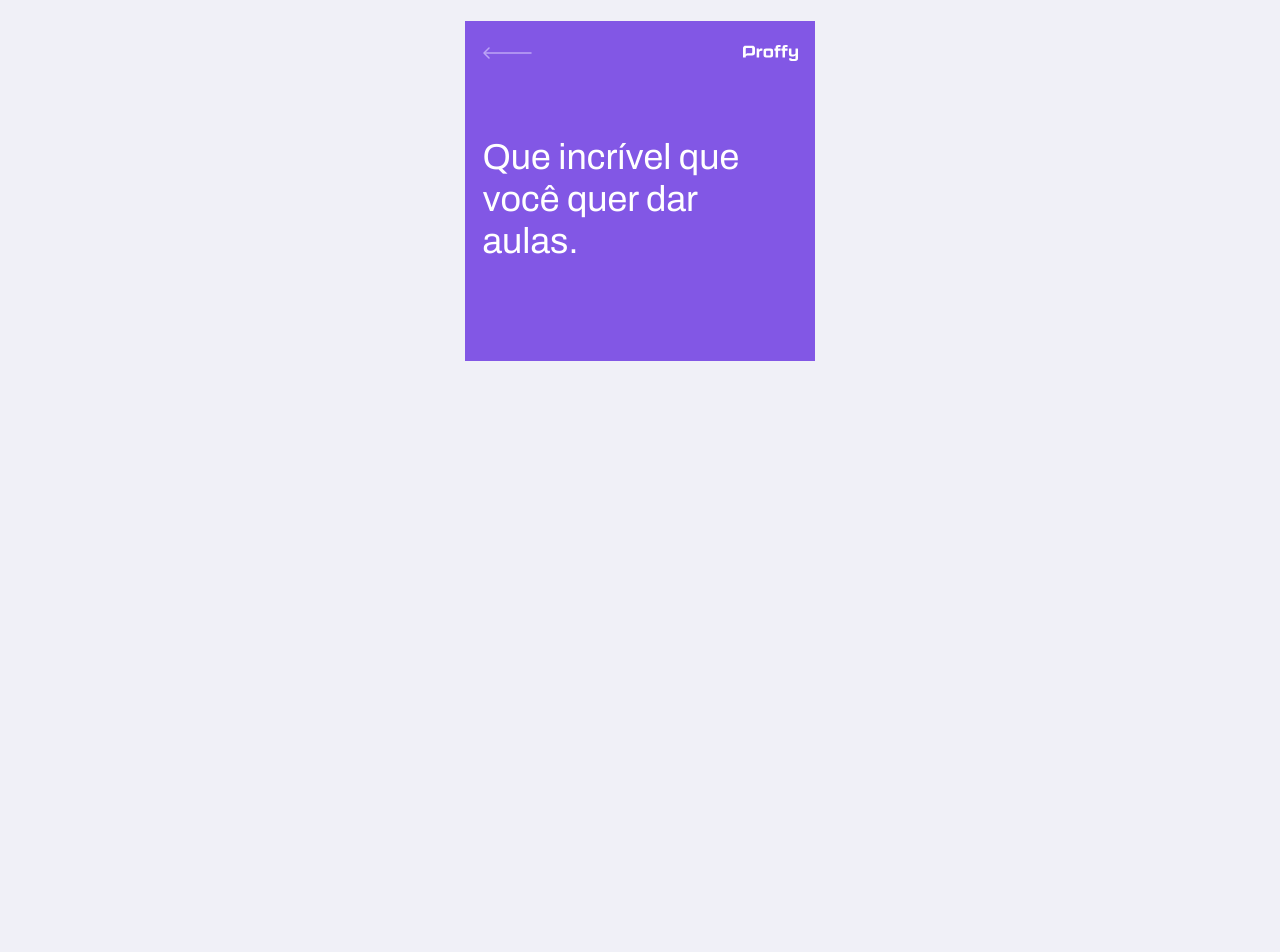
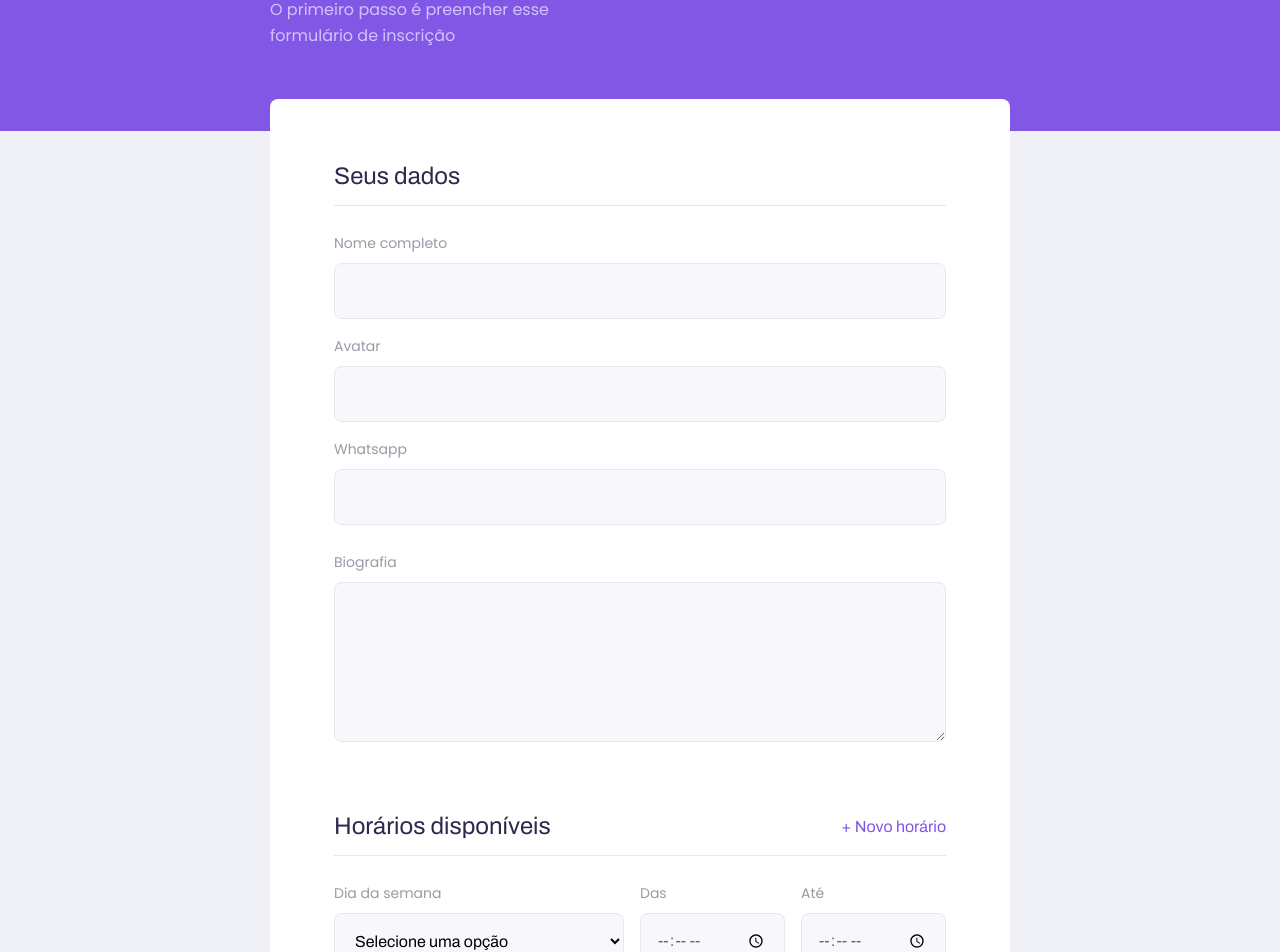
Before and after one commit to joilsonLeal/proffy-web, a React (Create React App) app: page /give-classes in a window 1280 px wide. Shown: the part 209-1161 px from the top of the page. Before the commit the page ends 800 px from the top, so only its background shows below. Built offline with nearby package versions, Linux system fonts and the light colour scheme; the HTML template or start-up script is replaced by a standard one.

Commit message:
feature: implementaçao do TeacherForm

```diff
--- a/src/pages/TeacherForm/index.tsx
+++ b/src/pages/TeacherForm/index.tsx
@@ -1,12 +1,91 @@
 import React from 'react';
 
 import PageHeader from '../../components/PageHeader';
+import Input from '../../components/Input';
+
+import warningIcon from '../../assets/images/icons/warning.svg';
+
+import './styles.css';
+import Textarea from '../../components/TextArea';
+import Select from '../../components/Select';
 
 function TeacherForm() {
     return (
-        <PageHeader title="Que incrível que você quer dar aulas.">
+        <div id="page-teacher-form" className="container">
+            <PageHeader
+                title="Que incrível que você quer dar aulas."
+                description="O primeiro passo é preencher esse formulário de inscrição"
+            />
 
-        </PageHeader>
+            <main>
+                <fieldset>
+                    <legend>Seus dados</legend>
+                    <Input name="name" label="Nome completo" />
+                    <Input name="avatar" label="Avatar" />
+                    <Input name="whatsapp" label="Whatsapp" />
+                    <Textarea name="bio" label="Biografia" />
+                </fieldset>
+
+                <fieldset>
+                    <legend>
+                        Horários disponíveis
+
+                        <button type="button">
+                            + Novo horário
+                        </button>
+                    </legend>
+
+                    <div className="schedule-item">
+                        <Select
+                            name="week_day"
+                            label="Dia da semana"
+                            options={[
+                                { value: '0', label: 'Domingo' },
+                                { value: '1', label: 'Segunda-feira' },
+                                { value: '2', label: 'Terça-feira' },
+                                { value: '3', label: 'Quarta-feira' },
+                                { value: '4', label: 'Quinta-feira' },
+                                { value: '5', label: 'Sexta-feira' },
+                                { value: '6', label: 'Sábado' },
+                            ]}
+                        />
+                        <Input name="from" label="Das" type="time"/>
+                        <Input name="to" label="Até" type="time" />
+                    </div>
+
+                </fieldset>
+
+                <fieldset>
+                    <legend>Sobre a aula</legend>
+                    <Select
+                        name="subject"
+                        label="Matéria"
+                        options={[
+                            { value: 'Artes', label: 'Artes' },
+                            { value: 'Biologia', label: 'Biologia' },
+                            { value: 'Ciências', label: 'Ciências' },
+                            { value: 'Educação física', label: 'Educação física' },
+                            { value: 'Física', label: 'Física' },
+                            { value: 'Geografia', label: 'Geografia' },
+                            { value: 'História', label: 'História' },
+                            { value: 'Matemática', label: 'Matemática' },
+                            { value: 'Português', label: 'Português' },
+                            { value: 'Química', label: 'Química' },
+                        ]}
+                    />
+                    <Input name="cost" label="Custo da sua hora por aula" />
+                </fieldset>
+
+                <footer>
+                    <p>
+                        <img src={warningIcon} alt="Aviso importante"/>
+                        Importante! <br />
+                        Preencha todos os dados
+                    </p>
+                    <button type="button">Salvar cadastro</button>
+                </footer>
+            </main>
+        </div>
     );
 }
 
--- a/src/pages/TeacherForm/styles.css
+++ b/src/pages/TeacherForm/styles.css
@@ -0,0 +1,142 @@
+#page-teacher-form {
+  width: 100vw;
+  height: 100vh;
+}
+
+#page-teacher-form .page-header .header-content {
+  margin-bottom: 6.4rem;
+}
+
+#page-teacher-form main {
+  background: var(--color-box-base);
+  width: 100%;
+  max-width: 74rem;
+  border-radius: 0.8rem;
+  margin: -3.2rem auto 3.2rem;
+  padding-top: 6.4rem;
+  overflow: hidden;
+}
+
+#page-teacher-form main fieldset {
+  border: 0;
+  padding: 0 2.4rem;
+}
+
+#page-teacher-form main fieldset + fieldset {
+  margin-top: 6.4rem;
+}
+
+#page-teacher-form main fieldset legend {
+  font: 700 2.4rem Archivo;
+  color: var(--color-text-title);
+  margin-bottom: 2.4rem;
+  display: flex;
+  align-items: center;
+  justify-content: space-between;
+  width: 100%;
+  padding-bottom: 1.6rem;
+  border-bottom: 1px solid var(--color-line-in-white);
+}
+
+#page-teacher-form main fieldset legend button {
+  background: none;
+  border: 0;
+  color: var(--color-primary);
+  font: 700 1.6rem Archivo;
+  cursor: pointer;
+  transition: color 0.2s;
+}
+
+#page-teacher-form main fieldset legend button:hover {
+  color: var(--color-primary-dark);
+}
+
+#page-teacher-form main fieldset .input-block + .textarea-block,
+#page-teacher-form main fieldset .select-block + .input-block {
+  margin-top: 2.4rem;
+}
+
+#page-teacher-form main label {
+  color: var(--color-text-complement);
+}
+
+#page-teacher-form main footer {
+  padding: 4rem 2.4rem;
+  background: var(--color-box-footer);
+  border-top: 1px solid var(--color-line-in-white);
+  margin-top: 6.4rem;
+}
+
+#page-teacher-form main footer p {
+  display: flex;
+  align-items: center;
+  justify-content: center;
+  font-size: 1.4rem;
+  font-weight: 2.4rem;
+  color: var(--color-text-complement);
+}
+
+#page-teacher-form main footer img {
+  margin-right: 2rem;
+}
+
+#page-teacher-form main footer button {
+  width: 100%;
+  height: 5.6rem;
+  background: var(--color-secundary);
+  color: var(--color-button-text);
+  border: 0;
+  border-radius: 0.8rem;
+  cursor: pointer;
+  font: 700 1.6rem Archivo;
+  display: flex;
+  align-items: center;
+  justify-content: center;
+  text-decoration: none;
+  transition: background-color 0.2s;
+  margin-top: 3.2rem;
+}
+
+#page-teacher-form main footer button:hover {
+  background: var(--color-secundary-dark);
+}
+
+@media (min-width: 700px) {
+  #page-teacher-form {
+    max-width: 100vw;
+  }
+
+  #page-teacher-form .page-header .header-content {
+    margin-bottom: 0;
+  }
+
+  #page-teacher-form main fieldset {
+    padding: 0 6.4rem;
+  }
+
+  #page-teacher-form main .schedule-item {
+    display: grid;
+    grid-template-columns: 2fr 1fr 1fr;
+    column-gap: 1.6rem;
+  }
+
+  #page-teacher-form main .schedule-item .input-block {
+    margin-top: 0 !important;
+  }
+
+  #page-teacher-form main footer {
+    padding: 4rem 6.4rem;
+    display: flex;
+    align-items: center;
+    justify-content: space-between;
+  }
+
+  #page-teacher-form main footer p {
+    justify-content: space-between;
+  }
+
+  #page-teacher-form main footer button {
+    width: 20rem;
+    margin-top: 0;
+  }
+}
```
